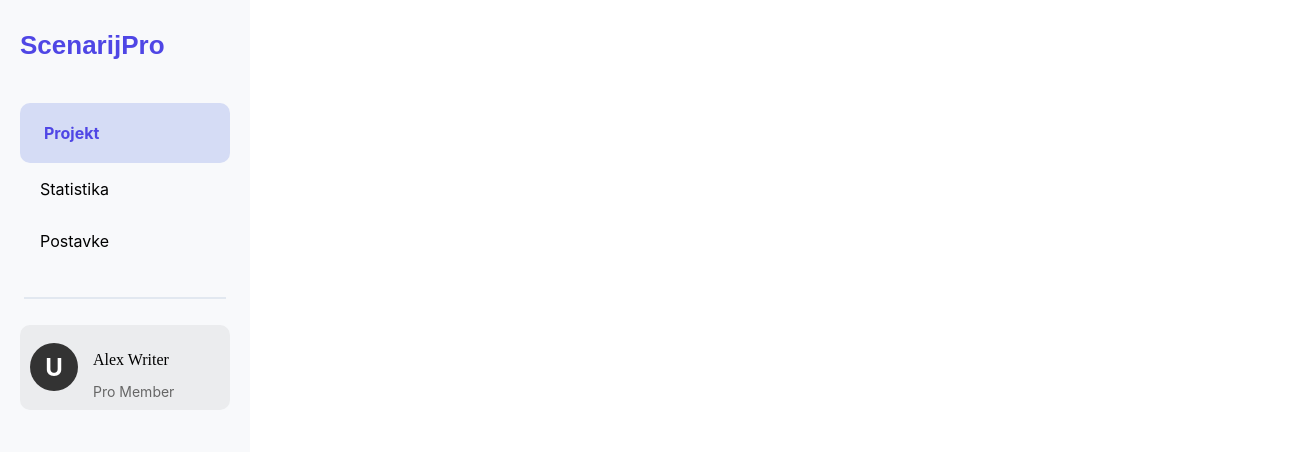
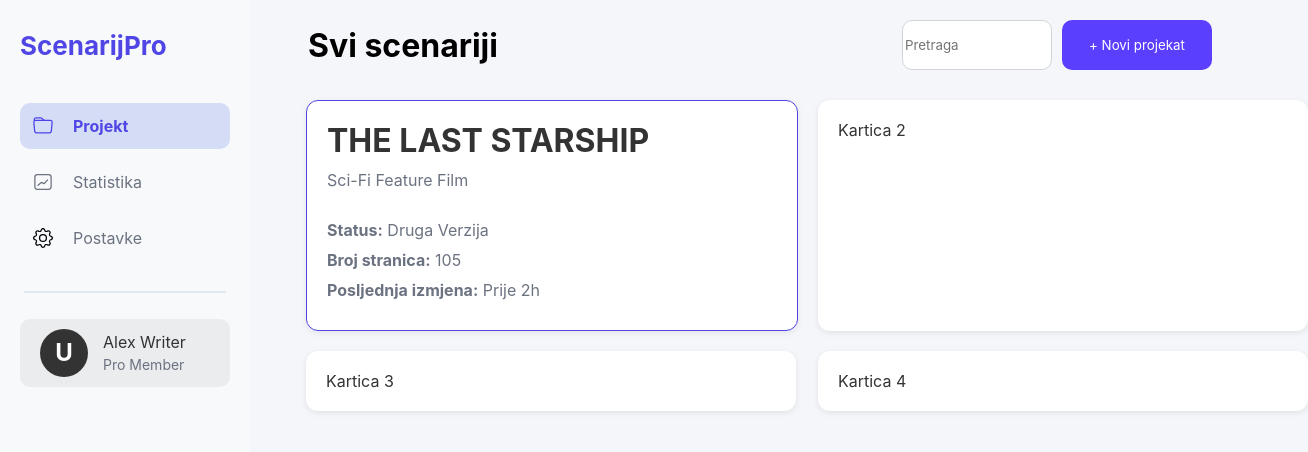
Before and after one commit to labodzz/Web-Development-Projects, a plain HTML site: page html/projects.html in a window 1280 px wide. Shown: the whole page, 1308 px wide, since content can reach past the window. Drawn offline with Linux system fonts and the light colour scheme.

Commit message:
glavni dio

```diff
--- a/css/projects.css
+++ b/css/projects.css
@@ -11,17 +11,19 @@
 .scenarij {
   color: #4f46e5;
   font-size: 26px;
-  font-family: "Poppins", sans-serif;
+  font-family: "Inter", sans-serif;
   margin-top: 30px;
   margin-left: 20px;
 }
 .stavke {
   margin-left: 20px;
   font-family: "Inter", sans-serif;
-  display: grid;
   padding: 20px;
+  gap: 10px;
+  display: flex;
+  flex-direction: column;
 }
-.body {
+body {
   background-color: #f5f6fa;
 }
 
@@ -29,12 +31,11 @@
   color: #4f46e5;
   background-color: #d5dcf5;
   border-radius: 10px;
-  padding: 4px;
+  padding: 3px;
   margin-left: -20px;
-}
-
-.tekst {
-  margin-left: 20px;
+  display: flex;
+  align-items: center;
+  gap: 10px;
 }
 
 .linija {
@@ -46,11 +47,11 @@
 .dno {
   background-color: #ebecee;
   border-radius: 10px;
-  padding: 10px;
   margin-left: 20px;
   margin-right: 20px;
   display: flex;
   align-items: center;
+  padding: 10px;
 }
 
 .profil {
@@ -61,9 +62,10 @@
   display: flex;
   justify-content: center;
   align-items: center;
+  margin-left: 10px;
 }
 
-.u {
+.profil .u {
   color: white;
   font-family: "Inter", sans-serif;
 }
@@ -71,20 +73,140 @@
 .cont {
   display: flex;
   flex-direction: column;
-  justify-content: center;
   margin-left: 15px;
-  line-height: 1.1;
+  gap: 2px;
 }
 .ime {
-  margin-left: 15px;
   font-family: "Inter", sans-serif;
   color: #333333;
-  font-weight: 600;
   margin: 0;
+  font-size: 16px;
 }
 .member {
   font-family: "Inter", sans-serif;
-  color: #666666;
+  color: #6b7280;
   font-size: 14px;
+
+  margin: 2px 0 0 0;
+}
+.img {
+  filter: invert(26%) sepia(64%) saturate(5475%) hue-rotate(241deg)
+    brightness(93%) contrast(98%);
+  width: 20px;
+  margin-left: 10px;
+  margin-right: 10px;
+}
+
+.img2 {
+  width: 20px;
+  margin-left: 10px;
+  margin-right: 10px;
+}
+
+.neaktivna {
+  border-radius: 10px;
+  padding: 3px;
+  margin-left: -20px;
+  display: flex;
+  align-items: center;
+  gap: 10px;
+}
+.tekst2 {
+  font-family: "Inter", sans-serif;
+  color: #6b7280;
+}
+
+.naslov {
+  font-family: "Inter", sans-serif;
+}
+
+.zaglavlje {
+  margin-left: 300px;
+  display: flex;
+  align-items: center;
+  gap: 20px;
+  margin-top: 20px;
+  margin-right: 60px;
+}
+.pretraga {
+  width: 150px;
+  height: 50px;
+  border: 1px solid #d1d5db;
+  border-radius: 10px;
+  font-family: "Inter", sans-serif;
+}
+.dugme {
+  width: 150px;
+  height: 50px;
+  background-color: #5b3fff;
+  color: white;
+  border: none;
+  border-radius: 10px;
+  font-family: "Inter", sans-serif;
+  cursor: pointer;
+}
+
+.zaglavljedesno {
+  margin-left: auto;
+  display: flex;
+  align-items: center;
+  gap: 10px;
+  float: right;
+}
+
+.grid-container {
+  font-family: "Poppins", sans-serif;
+  display: grid;
+  gap: 20px;
+  padding: 10px;
+  margin-left: 288px;
+  margin-right: 48px;
+  margin-top: 20px;
+}
+.card {
+  background-color: #ffffff;
+  border-radius: 12px;
+  padding: 20px;
+  box-shadow: 0 2px 6px rgba(0, 0, 0, 0.08);
+  font-family: "Inter", sans-serif;
+  color: #333;
+  width: 450px;
+}
+
+@media (max-width: 768px) {
+  .grid-container {
+    grid-template-columns: 1fr;
+  }
+}
+
+@media (min-width: 769px) {
+  .grid-container {
+    grid-template-columns: 1fr 1fr;
+  }
+}
+
+.prvakartica {
+  color: #6b7280;
+}
+.dio {
+  margin-top: 30px;
+}
+
+.firstcard {
+  background-color: #ffffff;
+  border-radius: 12px;
+  padding: 20px;
+  box-shadow: 0 2px 6px rgba(0, 0, 0, 0.08);
+  font-family: "Inter", sans-serif;
+  color: #333;
+  border: 1px solid #4f46e5;
+  width: 450px;
+}
+
+h1 {
   margin: 0;
 }
+p {
+  margin-top: 10px;
+  margin-bottom: 10px;
+}
--- a/html/projects.html
+++ b/html/projects.html
@@ -10,10 +10,17 @@
       <h2 class="scenarij"><b>ScenarijPro</b></h2>
       <div class="stavke">
         <div class="aktivna">
+          <img  class="img" src="../folder.svg">
           <p class="tekst"><b>Projekt</b></p>
         </div>
-        <p>Statistika</p>
-        <p>Postavke</p>
+        <div class="neaktivna">
+        <img class="img2" src="../icon_24.svg">
+        <p class="tekst2">Statistika</p>
+      </div>
+      <div class="neaktivna">
+         <img class="img2" src="../gear.svg">
+        <p class="tekst2">Postavke</p>
+        </div>
       </div>
 
       <hr class="linija" />
@@ -23,10 +30,31 @@
           <h2 class="u">U</h2>
         </div>
         <div class="cont">
-            <p clas="ime">Alex Writer</p>
+            <p class="ime">Alex Writer</p>
             <p class="member">Pro Member</p>
         </div>
       </div>
     </div>
+    <div class="zaglavlje">
+      <h1 class="naslov">Svi scenariji</h1>
+      <div class="zaglavljedesno">
+      <input type="search" class="pretraga" placeholder="Pretraga" />
+      <input type="button" class="dugme" value="+ Novi projekat" />
+      </div>
+    </div>
+    <div class="grid-container">
+  <div class="firstcard">
+    <h1><b>THE LAST STARSHIP</b></h1>
+    <p class="prvakartica">Sci-Fi Feature Film</p>
+    <div class="dio">
+    <p class="prvakartica"><b>Status:</b> Druga Verzija</p>
+    <p class="prvakartica"><b>Broj stranica:</b> 105</p>
+     <p class="prvakartica"><b>Posljednja izmjena:</b> Prije 2h</p>
+     </div>
+  </div>
+  <div class="card">Kartica 2</div>
+  <div class="card">Kartica 3</div>
+  <div class="card">Kartica 4</div>
+</div>
   </body>
 </html>
```
Also changed, not shown: folder.svg (added), gear.svg (added), icon_24.svg (added).
